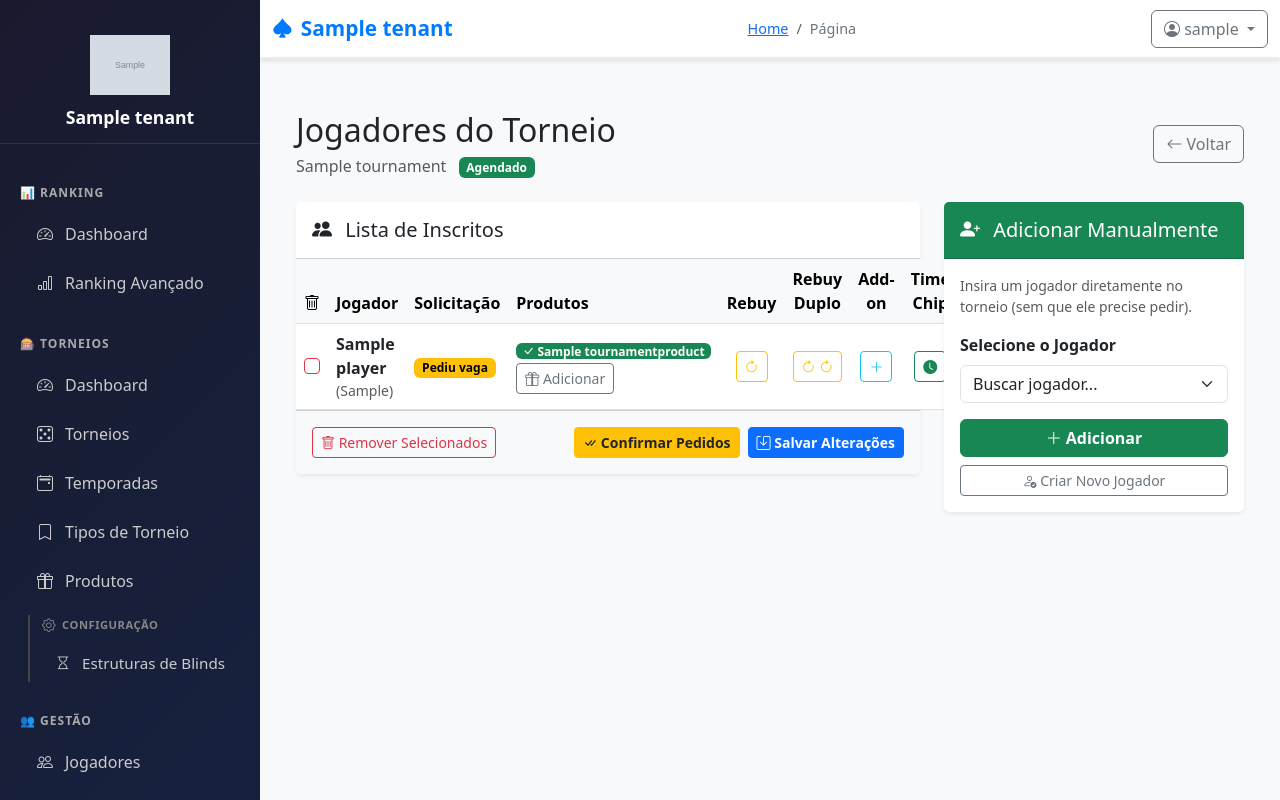
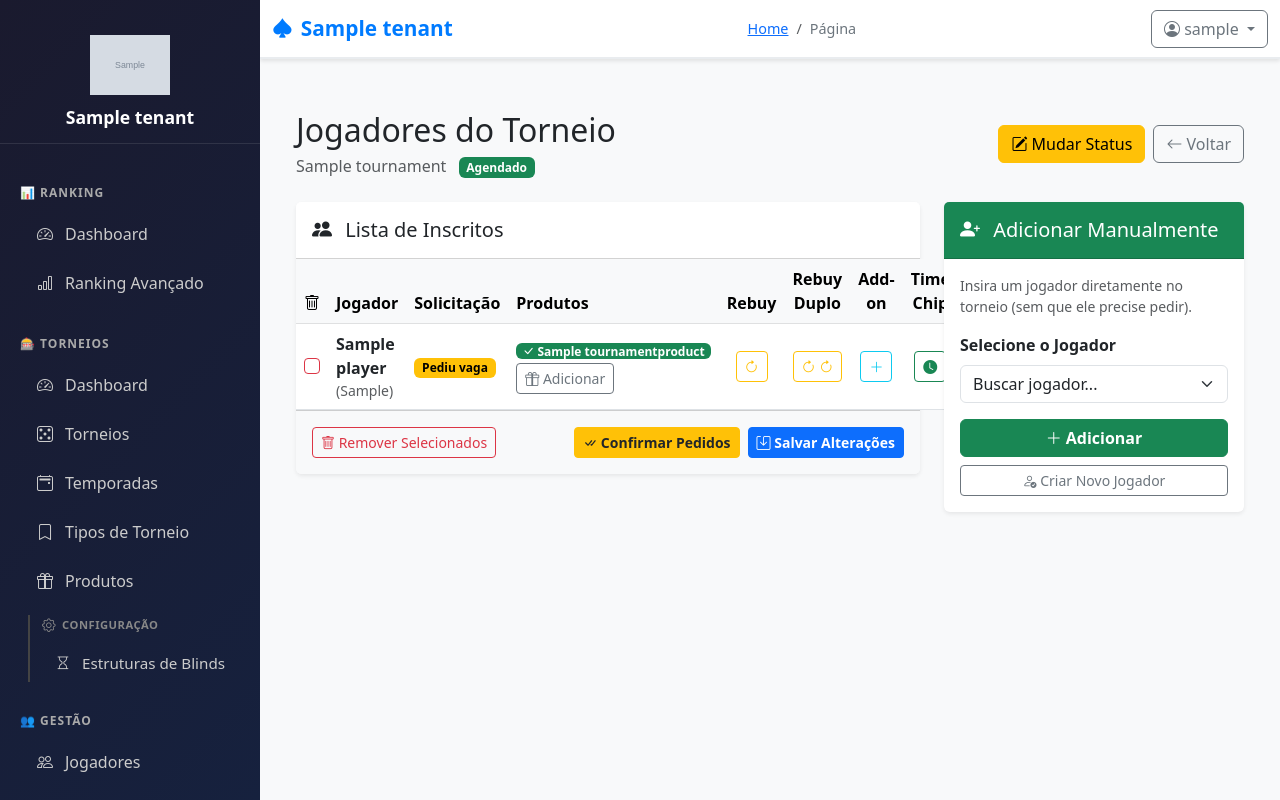
Before and after one commit to verisfabiano/poker-ranking, a Django app: page /torneio/1/jogadores/ in a window 1280 px wide. Run offline with Django 5.2, Linux system fonts and the light colour scheme; a user stored in the database is signed in; tables that the repository leaves empty hold one stand-in row (values such as "Sample post"); grey boxes marked "Sample" are stand-in pictures; parts of the project's set-up code (start-up, migrations or seed data) failed here and were passed over.

Commit message:
Feature: Adicionar botões de Prêmios e Mudar Status na página de jogadores

```diff
--- a/core/templates/tournament_entries.html
+++ b/core/templates/tournament_entries.html
@@ -99,9 +99,19 @@
                 {% endif %}
             </div>
         </div>
-        <a href="{% url 'season_tournaments' season.id %}" class="btn btn-outline-secondary">
-            <i class="bi bi-arrow-left"></i> Voltar
-        </a>
+        <div class="d-flex gap-2">
+            {% if tournament.status != "AGENDADO" %}
+            <a href="{% url 'prize_distribution' tournament.id %}" class="btn btn-primary" title="Configurar distribuição de prêmios">
+                <i class="bi bi-trophy-fill"></i> Prêmios
+            </a>
+            {% endif %}
+            <button type="button" class="btn btn-warning" data-bs-toggle="modal" data-bs-target="#modalMudarStatus" title="Alterar status do torneio">
+                <i class="bi bi-pencil-square"></i> Mudar Status
+            </button>
+            <a href="{% url 'season_tournaments' season.id %}" class="btn btn-outline-secondary">
+                <i class="bi bi-arrow-left"></i> Voltar
+            </a>
+        </div>
     </div>
 
     {% if mensagem %}
@@ -930,4 +940,99 @@ function showNotification(message, type) {
 }
 </script>
 
+<!-- Modal: Mudar Status do Torneio -->
+<div class="modal fade" id="modalMudarStatus" tabindex="-1" aria-labelledby="modalMudarStatusLabel" aria-hidden="true">
+    <div class="modal-dialog modal-dialog-centered">
+        <div class="modal-content">
+            <div class="modal-header bg-light">
+                <h5 class="modal-title" id="modalMudarStatusLabel">
+                    <i class="bi bi-pencil-square me-2"></i> Alterar Status do Torneio
+                </h5>
+                <button type="button" class="btn-close" data-bs-dismiss="modal" aria-label="Fechar"></button>
+            </div>
+            <div class="modal-body">
+                <form id="formMudarStatus" method="POST" action="{% url 'tournament_update_status' tournament.id %}">
+                    {% csrf_token %}
+                    <div class="mb-3">
+                        <label for="selectStatus" class="form-label">Selecione o novo status:</label>
+                        <select class="form-select form-select-lg" id="selectStatus" name="status" required>
+                            <option value="">-- Escolha uma opção --</option>
+                            {% if tournament.status != "EM_ANDAMENTO" %}
+                            <option value="EM_ANDAMENTO">
+                                <i class="bi bi-play-circle"></i> Iniciar Torneio
+                            </option>
+                            {% endif %}
+                            {% if tournament.status != "FINALIZADO" %}
+                            <option value="FINALIZADO">
+                                <i class="bi bi-stop-circle"></i> Finalizar Torneio
+                            </option>
+                            {% endif %}
+                            {% if tournament.status != "CANCELADO" %}
+                            <option value="CANCELADO">
+                                <i class="bi bi-x-circle"></i> Cancelar Torneio
+                            </option>
+                            {% endif %}
+                        </select>
+                        <small class="form-text text-muted d-block mt-2">
+                            <i class="bi bi-info-circle"></i>
+                            Status atual: <strong>{{ tournament.get_status_display }}</strong>
+                        </small>
+                    </div>
+                    <div class="alert alert-info" role="alert">
+                        <i class="bi bi-lightbulb me-2"></i>
+                        <strong>Nota:</strong> Mudanças de status afetarão a disponibilidade de funcionalidades do torneio.
+                    </div>
+                </form>
+            </div>
+            <div class="modal-footer">
+                <button type="button" class="btn btn-secondary" data-bs-dismiss="modal">Cancelar</button>
+                <button type="button" class="btn btn-warning" id="btnConfirmarMudarStatus">
+                    <i class="bi bi-check-lg me-1"></i> Confirmar Mudança
+                </button>
+            </div>
+        </div>
+    </div>
+</div>
+
+<script>
+// Confirmar mudança de status com AJAX
+document.getElementById('btnConfirmarMudarStatus').addEventListener('click', async function() {
+    const selectStatus = document.getElementById('selectStatus');
+    const novoStatus = selectStatus.value;
+
+    if (!novoStatus) {
+        alert('Por favor, selecione um status.');
+        return;
+    }
+
+    const form = document.getElementById('formMudarStatus');
+    const csrfToken = form.querySelector('[name=csrfmiddlewaretoken]').value;
+
+    try {
+        const response = await fetch(form.action, {
+            method: 'POST',
+            headers: {
+                'Content-Type': 'application/json',
+                'X-CSRFToken': csrfToken
+            },
+            body: JSON.stringify({ status: novoStatus })
+        });
+
+        const data = await response.json();
+
+        if (data.success) {
+            showNotification('Status alterado com sucesso!', 'success');
+            // Atualizar a página após 1 segundo
+            setTimeout(() => {
+                location.reload();
+            }, 1000);
+        } else {
+            showNotification(data.error || 'Erro ao alterar status.', 'danger');
+        }
+    } catch (error) {
+        showNotification('Erro: ' + error.message, 'danger');
+    }
+});
+</script>
+
 {% endblock %}
--- a/core/urls.py
+++ b/core/urls.py
@@ -87,6 +87,7 @@ from .views import (
     director_toggle_timer,
     director_change_level,
     api_tournament_status,
+    tournament_update_status,
 
     # Financeiro
     tournament_financial,
@@ -225,6 +226,7 @@ urlpatterns = [
     path("torneio/<int:tournament_id>/timer/toggle/", director_toggle_timer, name="director_toggle_timer"),
     path("torneio/<int:tournament_id>/nivel/<str:direction>/", director_change_level, name="director_change_level"),
     path("api/torneio/<int:tournament_id>/status/", api_tournament_status, name="api_tournament_status"),
+    path("api/torneio/<int:tournament_id>/status/update/", tournament_update_status, name="tournament_update_status"),
     path("torneio/<int:tournament_id>/telao/", tv_dashboard, name="tv_dashboard"),
 
     # ============================================================
```
Also changed, not shown: core/views/director.py (+51 -0 lines).
